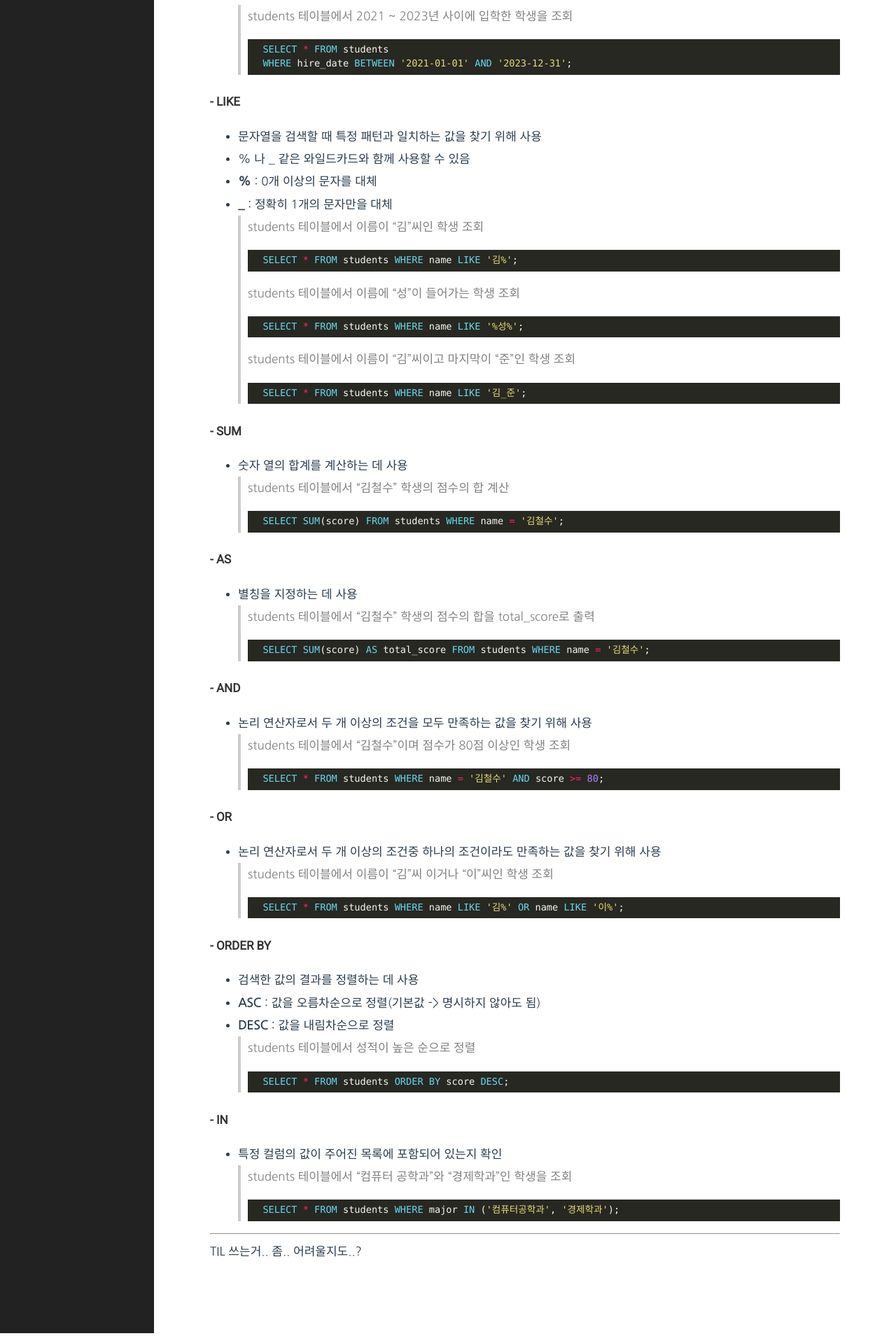
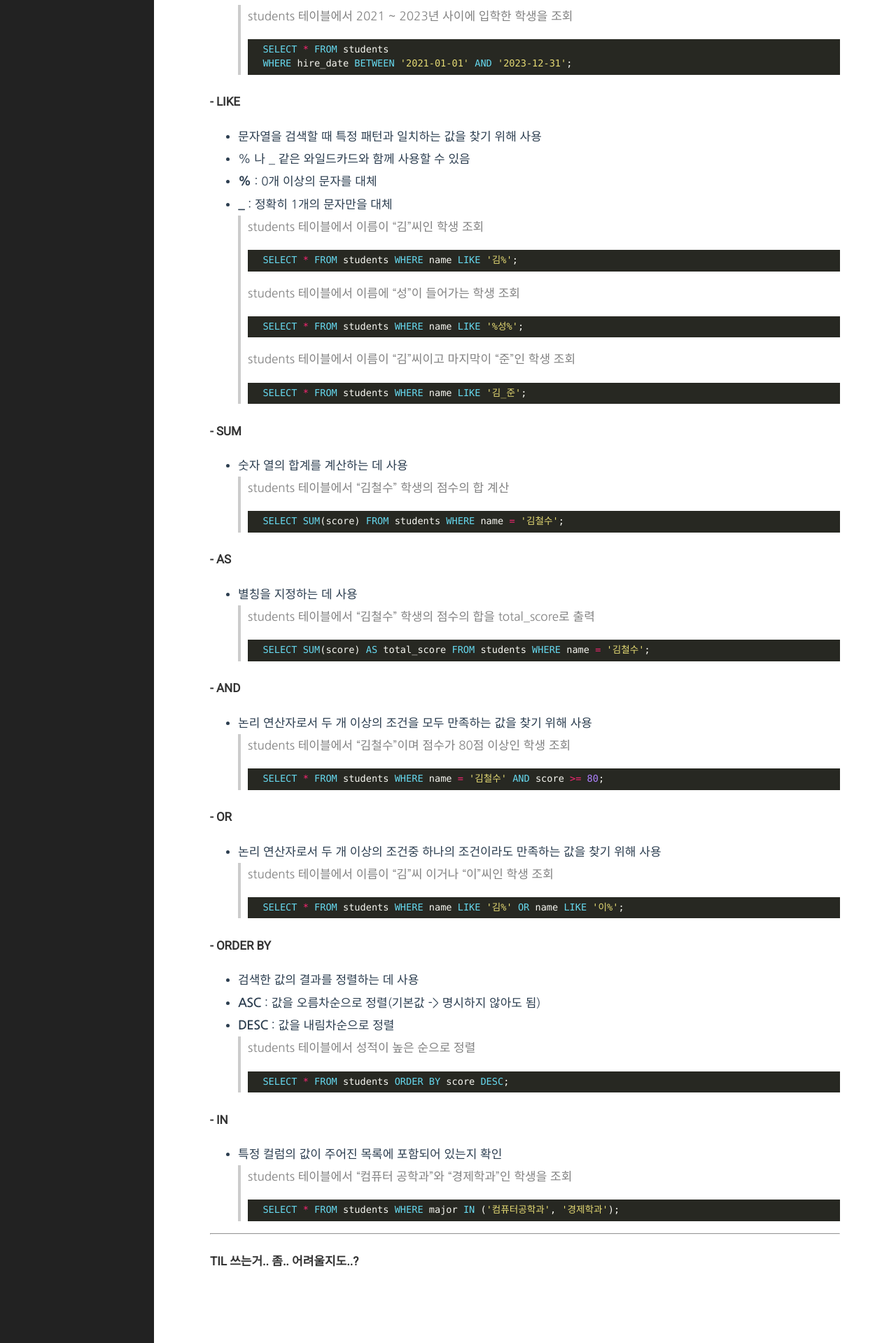
Before and after one commit to s-woni/s-woni.github.io, a Jekyll site: the page built from _posts/2025-01-14-til.md, in a window 1280 px wide. Shown: the part 1054-2973 px from the top of the page at 70% size. Built offline with Jekyll 4.4.1, drawn with Linux system fonts in a browser that asks for light colours.

Commit message:
Update 2025-01-14-til.md

````diff
--- a/_posts/2025-01-14-til.md
+++ b/_posts/2025-01-14-til.md
@@ -104,6 +104,10 @@ category: bootcamp-til
     SELECT * FROM students WHERE major IN ('컴퓨터공학과', '경제학과');
     ```
 
+
+
 ---
 
-TIL 쓰는거.. 좀.. 어려울지도..?
+
+
+#### TIL 쓰는거.. 좀.. 어려울지도..?
````
